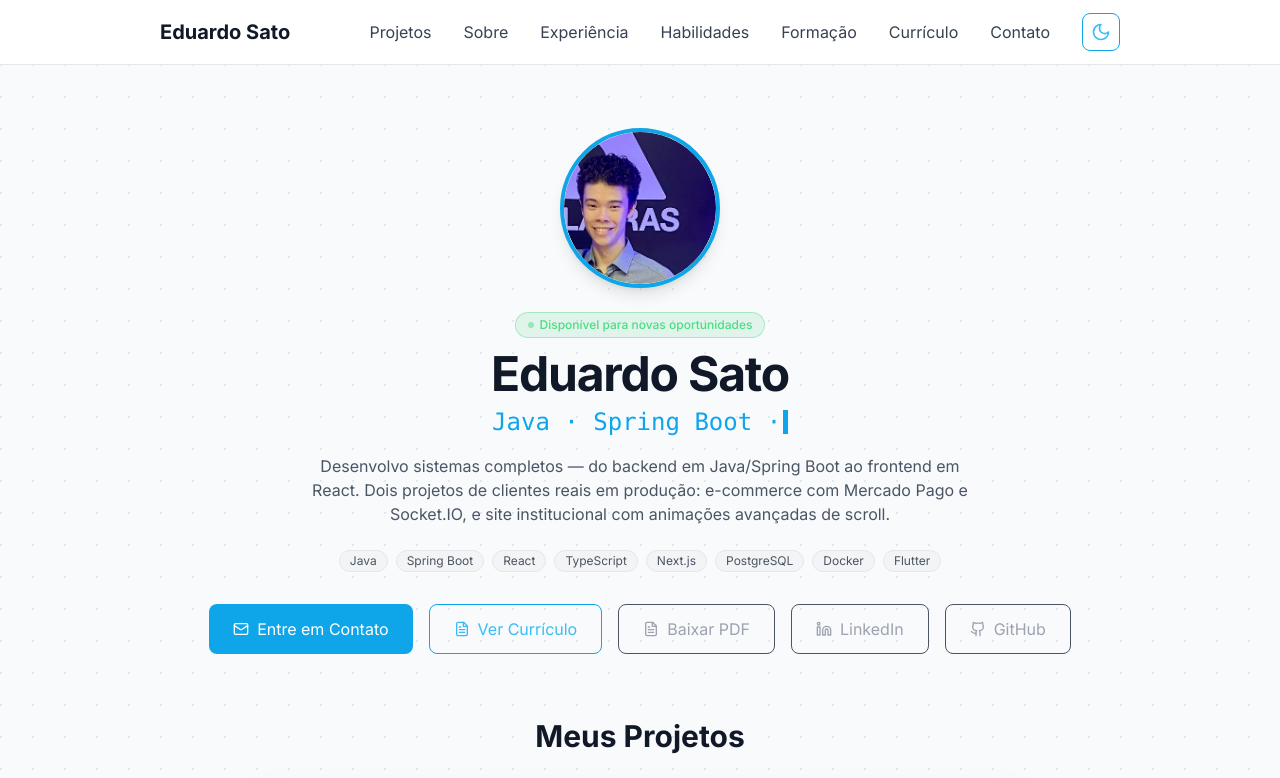
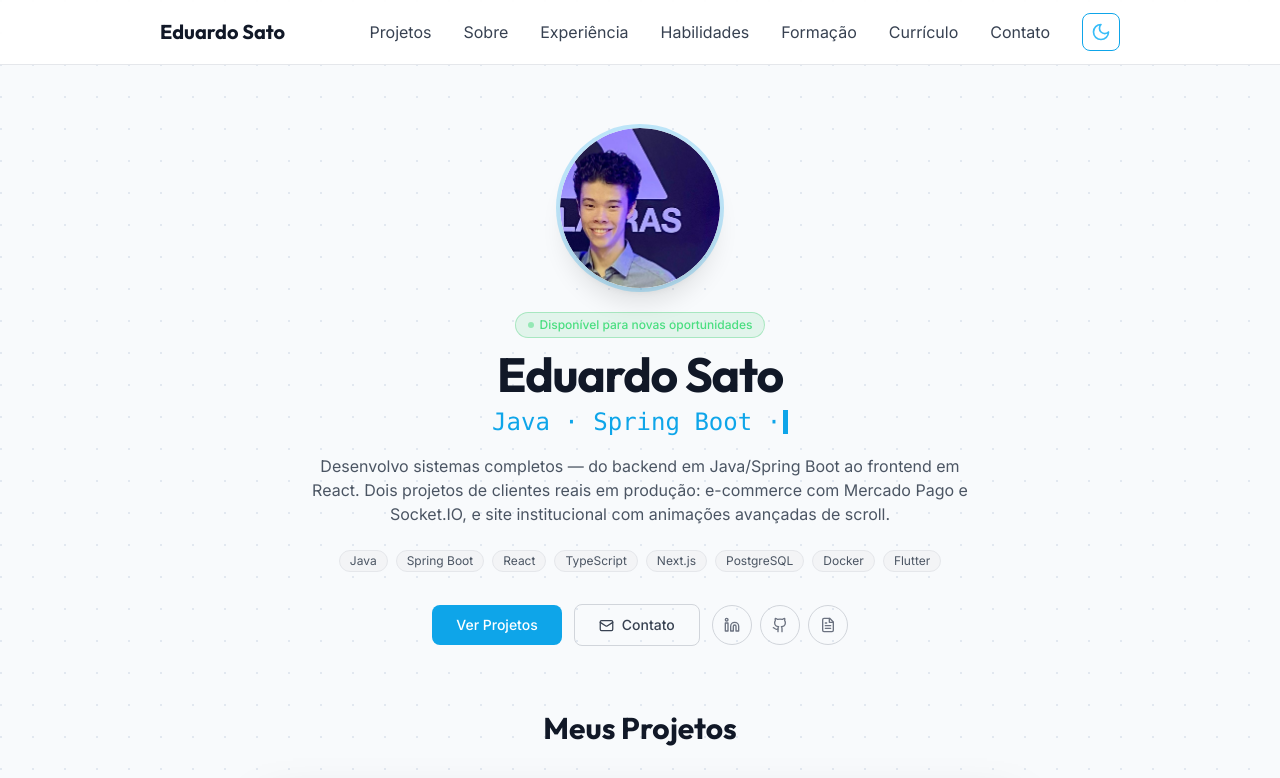
Before and after one commit to EduardoSato22/Portfolio_Pessoal, a React (Vite) app: page / in a window 1280 px wide. Shown: the top 778 px of the page. Built offline with nearby package versions, Linux system fonts and the light colour scheme.

Commit message:
Redesign Refined Minimal: fonte Outfit, hero CTA simplificado e foto refinada

```diff
--- a/index.html
+++ b/index.html
@@ -72,7 +72,7 @@
     <link rel="preconnect" href="https://fonts.googleapis.com" />
     <link rel="preconnect" href="https://fonts.gstatic.com" crossorigin />
     <link
-      href="https://fonts.googleapis.com/css2?family=Inter:wght@400;500;700&display=swap"
+      href="https://fonts.googleapis.com/css2?family=Outfit:wght@500;600;700;800&family=Inter:wght@400;500;700&display=swap"
       rel="stylesheet"
     />
     <style>
--- a/src/components/About.jsx
+++ b/src/components/About.jsx
@@ -12,7 +12,7 @@ const About = () => {
       transition={{ duration: 0.6 }}
       viewport={{ once: true }}
     >
-      <h3 className="text-3xl font-bold text-center text-gray-900 dark:text-white mb-8">
+      <h3 className="font-display text-3xl font-bold text-center text-gray-900 dark:text-white mb-8">
         Sobre Mim
       </h3>
       <div className="w-full max-w-3xl mx-auto space-y-4">
--- a/src/components/Contact.jsx
+++ b/src/components/Contact.jsx
@@ -98,7 +98,7 @@ const Contact = () => {
       transition={{ duration: 0.6 }}
       viewport={{ once: true }}
     >
-      <h3 className="text-3xl font-bold text-center text-gray-900 dark:text-white mb-8">
+      <h3 className="font-display text-3xl font-bold text-center text-gray-900 dark:text-white mb-8">
         Entre em Contato
       </h3>
       <div className="w-full max-w-3xl mx-auto bg-white dark:bg-gray-800 rounded-xl shadow-2xl p-8 border border-gray-200 dark:border-transparent">
--- a/src/components/Education.jsx
+++ b/src/components/Education.jsx
@@ -239,7 +239,7 @@ const Education = () => {
       transition={{ duration: 0.6 }}
       viewport={{ once: true }}
     >
-      <h3 className="text-3xl font-bold text-center text-gray-900 dark:text-white mb-8">
+      <h3 className="font-display text-3xl font-bold text-center text-gray-900 dark:text-white mb-8">
         Formação e Certificações
       </h3>
       <div className="w-full max-w-3xl mx-auto bg-white dark:bg-gray-800 rounded-xl shadow-2xl p-8 border border-gray-200 dark:border-transparent">
--- a/src/components/Experience.jsx
+++ b/src/components/Experience.jsx
@@ -57,7 +57,7 @@ const Experience = () => {
       transition={{ duration: 0.6 }}
       viewport={{ once: true }}
     >
-      <h3 className="text-3xl font-bold text-center text-gray-900 dark:text-white mb-8">
+      <h3 className="font-display text-3xl font-bold text-center text-gray-900 dark:text-white mb-8">
         Experiência Profissional
       </h3>
       <div className="w-full max-w-3xl mx-auto bg-white dark:bg-gray-800 rounded-xl shadow-2xl p-8 border border-gray-200 dark:border-transparent">
--- a/src/components/Navigation.jsx
+++ b/src/components/Navigation.jsx
@@ -94,7 +94,7 @@ const Navigation = () => {
     <nav className="fixed top-0 w-full bg-white/90 dark:bg-gray-900/90 backdrop-blur-md z-50 border-b border-gray-200 dark:border-gray-800">
       <div className="container mx-auto max-w-5xl px-4 sm:px-6 lg:px-8">
         <div className="flex justify-between items-center h-16">
-          <Link to="/" className="font-bold text-xl text-gray-900 dark:text-white hover:text-sky-400 transition-colors">
+          <Link to="/" className="font-display font-bold text-xl text-gray-900 dark:text-white hover:text-sky-400 transition-colors">
             Eduardo Sato
           </Link>
 
--- a/src/components/Projects.jsx
+++ b/src/components/Projects.jsx
@@ -154,7 +154,7 @@ function ProjectDetailModal({ project, onClose }) {
       >
         <div className="flex items-center justify-between p-4 sm:p-6 border-b border-gray-200 dark:border-gray-700 sticky top-0 bg-white/95 dark:bg-gray-800/95 backdrop-blur-sm z-10">
           <div className="flex items-center gap-3 pr-4 flex-wrap">
-            <h3 className="text-xl font-bold text-gray-900 dark:text-white">{title}</h3>
+            <h3 className="font-display text-xl font-bold text-gray-900 dark:text-white">{title}</h3>
             {isProduction && <ProductionBadge />}
           </div>
           <button
@@ -293,7 +293,7 @@ const Projects = () => {
       transition={{ duration: 0.6 }}
       viewport={{ once: true }}
     >
-      <h3 className="text-3xl font-bold text-center text-gray-900 dark:text-white mb-8">
+      <h3 className="font-display text-3xl font-bold text-center text-gray-900 dark:text-white mb-8">
         Meus Projetos
       </h3>
       <div className="w-full max-w-3xl mx-auto bg-white dark:bg-gray-800 rounded-xl shadow-2xl p-6 sm:p-8 border border-gray-200 dark:border-transparent">
@@ -313,7 +313,7 @@ const Projects = () => {
             >
               <div className="flex items-center mb-2">
                 <project.icon className="w-6 h-6 text-sky-400 mr-3 flex-shrink-0" />
-                <h4 className="text-lg font-bold text-gray-900 dark:text-white">
+                <h4 className="font-display text-lg font-bold text-gray-900 dark:text-white">
                   {project.title}
                 </h4>
                 {project.isPrivate && (
--- a/src/components/Skills.jsx
+++ b/src/components/Skills.jsx
@@ -61,7 +61,7 @@ const Skills = () => {
       transition={{ duration: 0.6 }}
       viewport={{ once: true }}
     >
-      <h3 className="text-3xl font-bold text-center text-gray-900 dark:text-white mb-8">
+      <h3 className="font-display text-3xl font-bold text-center text-gray-900 dark:text-white mb-8">
         Habilidades e Competências
       </h3>
       <div className="w-full max-w-3xl mx-auto space-y-6">
--- a/src/pages/Home.jsx
+++ b/src/pages/Home.jsx
@@ -59,7 +59,7 @@ const Home = () => {
         transition={{ duration: 0.6 }}
       >
         <motion.div
-          className="w-32 h-32 sm:w-40 sm:h-40 mx-auto bg-gray-200 dark:bg-gray-800 border-4 border-sky-500 rounded-full flex items-center justify-center mb-6 shadow-lg overflow-hidden"
+          className="w-32 h-32 sm:w-40 sm:h-40 mx-auto rounded-full mb-6 shadow-xl ring-4 ring-sky-500/25 overflow-hidden"
           initial={{ scale: 0 }}
           animate={{ scale: 1 }}
           transition={{ delay: 0.2, duration: 0.5 }}
@@ -84,7 +84,7 @@ const Home = () => {
         </motion.div>
 
         <motion.h1
-          className="text-4xl sm:text-5xl font-bold text-gray-900 dark:text-white tracking-tight text-center"
+          className="font-display text-4xl sm:text-5xl font-bold text-gray-900 dark:text-white tracking-tight text-center"
           initial={{ opacity: 0, y: 20 }}
           animate={{ opacity: 1, y: 0 }}
           transition={{ delay: 0.35, duration: 0.6 }}
@@ -127,51 +127,52 @@ const Home = () => {
         </motion.div>
 
         <motion.div
-          className="mt-8 flex flex-col sm:flex-row gap-4 justify-center"
+          className="mt-8 flex flex-wrap items-center justify-center gap-3"
           initial={{ opacity: 0, y: 20 }}
           animate={{ opacity: 1, y: 0 }}
           transition={{ delay: 0.7, duration: 0.6 }}
         >
           <a
+            href="#projects"
+            className="bg-sky-500 hover:bg-sky-600 text-white px-6 py-2.5 rounded-lg transition-colors inline-flex items-center gap-2 font-medium text-sm"
+          >
+            Ver Projetos
+          </a>
+          <a
             href="#contact"
-            className="bg-sky-500 hover:bg-sky-600 text-white px-6 py-3 rounded-lg transition-colors inline-flex items-center justify-center"
+            className="border border-gray-300 dark:border-gray-600 text-gray-700 dark:text-gray-300 hover:border-sky-500 hover:text-sky-500 dark:hover:text-sky-400 px-6 py-2.5 rounded-lg transition-colors inline-flex items-center gap-2 font-medium text-sm"
           >
-            <Mail size={16} className="mr-2" />
-            Entre em Contato
+            <Mail size={15} />
+            Contato
           </a>
-          <Link
-            to="/curriculo"
-            className="border border-sky-500 text-sky-400 hover:bg-sky-500 hover:text-white px-6 py-3 rounded-lg transition-colors inline-flex items-center justify-center"
-          >
-            <FileText size={16} className="mr-2" />
-            Ver Currículo
-          </Link>
-          <a
-            href="/Curriculo_Eduardo_Sato.pdf"
-            download="Curriculo_Eduardo_Sato.pdf"
-            className="border border-gray-600 text-gray-400 hover:border-sky-500 hover:text-sky-400 px-6 py-3 rounded-lg transition-colors inline-flex items-center justify-center"
-          >
-            <FileText size={16} className="mr-2" />
-            Baixar PDF
-          </a>
+          <div className="flex items-center gap-2">
             <a
               href="https://www.linkedin.com/in/edsato"
               target="_blank"
               rel="noopener noreferrer"
-            className="border border-gray-600 text-gray-400 hover:border-sky-500 hover:text-sky-400 px-6 py-3 rounded-lg transition-colors inline-flex items-center justify-center"
+              className="w-10 h-10 rounded-full border border-gray-300 dark:border-gray-600 hover:border-sky-500 hover:text-sky-500 dark:hover:text-sky-400 text-gray-500 dark:text-gray-400 inline-flex items-center justify-center transition-colors"
+              aria-label="LinkedIn"
             >
-            <Linkedin size={16} className="mr-2" />
-            LinkedIn
+              <Linkedin size={16} />
             </a>
             <a
               href="https://github.com/EduardoSato22"
               target="_blank"
               rel="noopener noreferrer"
-            className="border border-gray-600 text-gray-400 hover:border-sky-500 hover:text-sky-400 px-6 py-3 rounded-lg transition-colors inline-flex items-center justify-center"
+              className="w-10 h-10 rounded-full border border-gray-300 dark:border-gray-600 hover:border-sky-500 hover:text-sky-500 dark:hover:text-sky-400 text-gray-500 dark:text-gray-400 inline-flex items-center justify-center transition-colors"
+              aria-label="GitHub"
             >
-            <Github size={16} className="mr-2" />
-            GitHub
+              <Github size={16} />
             </a>
+            <a
+              href="/Curriculo_Eduardo_Sato.pdf"
+              download="Curriculo_Eduardo_Sato.pdf"
+              className="w-10 h-10 rounded-full border border-gray-300 dark:border-gray-600 hover:border-sky-500 hover:text-sky-500 dark:hover:text-sky-400 text-gray-500 dark:text-gray-400 inline-flex items-center justify-center transition-colors"
+              aria-label="Baixar currículo PDF"
+            >
+              <FileText size={16} />
+            </a>
+          </div>
         </motion.div>
       </motion.header>
 
--- a/tailwind.config.js
+++ b/tailwind.config.js
@@ -75,6 +75,7 @@ export default {
       },
       fontFamily: {
         sans: ['Inter', 'system-ui', 'sans-serif'],
+        display: ['Outfit', 'Inter', 'system-ui', 'sans-serif'],
       },
       spacing: {
         '18': '4.5rem',
```
Lines whose indentation alone changed are shown as unchanged.
